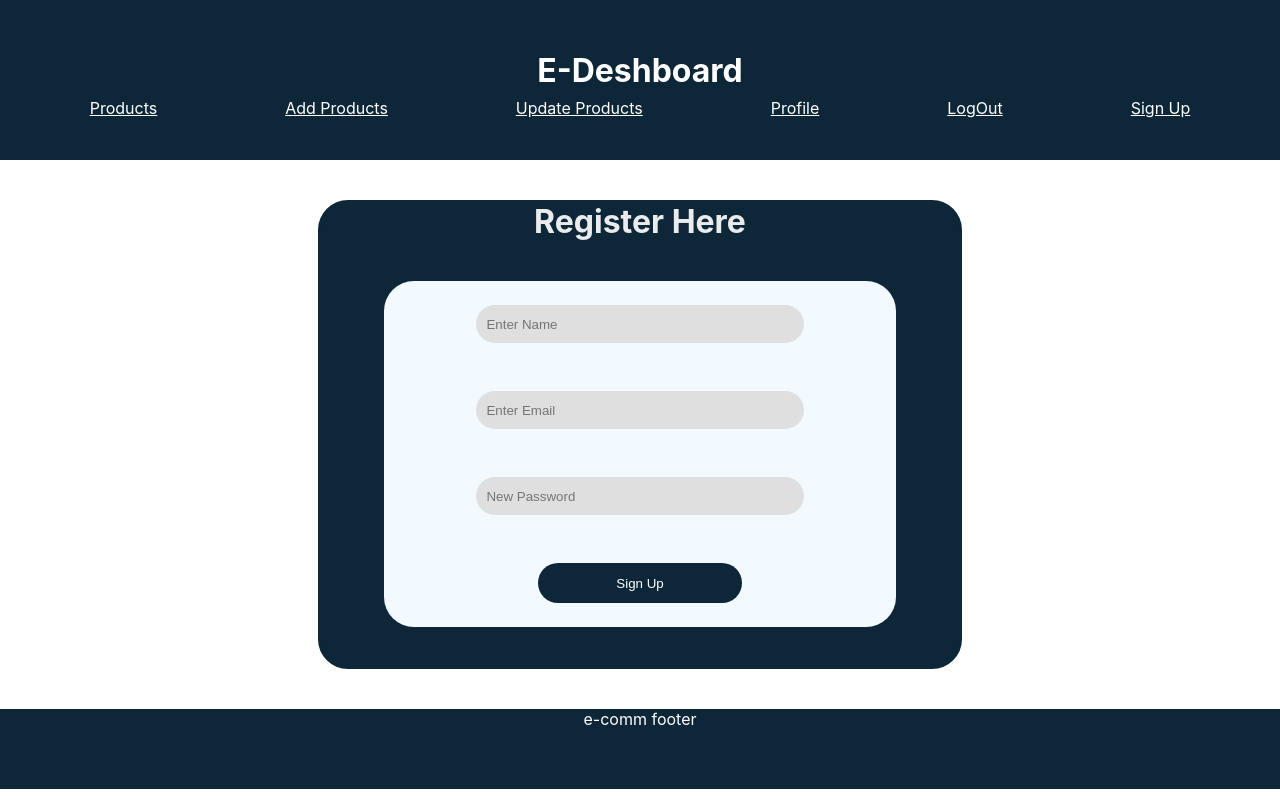
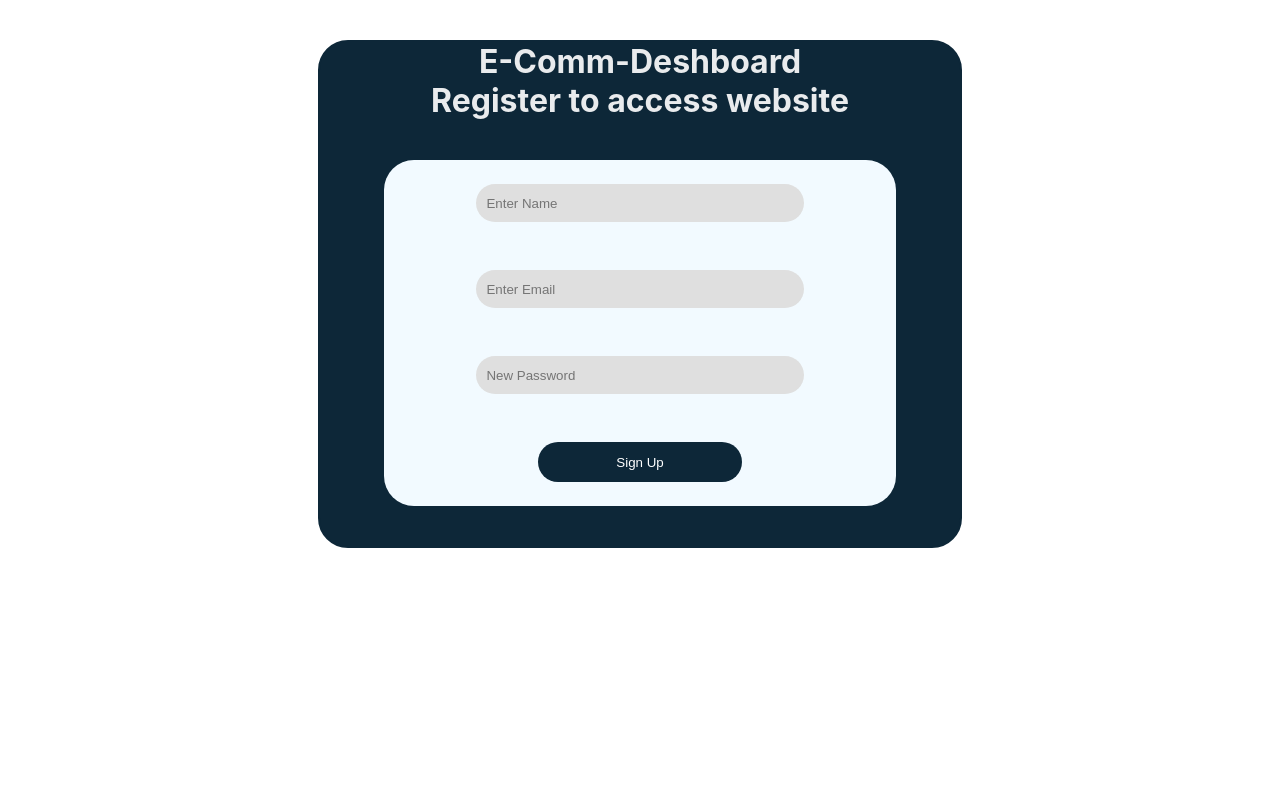
Before and after one commit to ERhoneydhiman/E-commerce-dashboard, a React (Create React App) app in the folder frontend/: page /signup in a window 1280 px wide. Built offline with nearby package versions, Linux system fonts and the light colour scheme; the HTML template or start-up script is replaced by a standard one.

Commit message:
add sign and logout function

```diff
--- a/frontend/src/App.js
+++ b/frontend/src/App.js
@@ -8,17 +8,22 @@ import UpdateProduct from './comps/UpdateProduct';
 import Profile from './comps/Profile';
 import Logout from './comps/Logout';
 import SignUp from './comps/SignUp';
+import PrivateComp from './comps/PrivateComp';
 
 const router = createBrowserRouter(
   createRoutesFromElements(
+    <>
+    <Route element={<PrivateComp/>}>
     <Route path='/' element={<Layout />}>
        <Route path='' element={<Products/>}/>
        <Route path='/addproduct' element={<AddProducts/>}/>
        <Route path='/updateproduct' element={<UpdateProduct/>}/>
        <Route path='/profile' element={<Profile/>}/>
        <Route path='/logout' element={<Logout/>}/>
-       <Route path='/signup' element={<SignUp/>}/>
     </Route>
+    </Route>
+    <Route path='/signup' element={<SignUp/>}/>
+    </>
   )
 )
 function App() {
--- a/frontend/src/comps/Header.js
+++ b/frontend/src/comps/Header.js
@@ -1,20 +1,25 @@
 import React from 'react'
-import { Link } from 'react-router-dom';
+import { Link, useNavigate } from 'react-router-dom';
 
 function Nav() {
+  const navigate = useNavigate();
+  const logout = () => {
+    localStorage.clear();
+    navigate('/signup')
+  }
+
   return (
     <div className='header'>
       <h1>E-Deshboard</h1>
       <div className="nav">
         <ul>
-            <li><Link to="/">Products</Link></li>
-            <li><Link to="/addproduct">Add Products</Link></li>
-            <li><Link to="/updateproduct">Update Products</Link></li>
-            <li><Link to="/profile">Profile</Link></li>
-            <li><Link to="/logout">LogOut</Link></li>
-            <li><Link to="/signup">Sign Up</Link></li>
+          <li><Link to="/">Products</Link></li>
+          <li><Link to="/addproduct">Add Products</Link></li>
+          <li><Link to="/updateproduct">Update Products</Link></li>
+          <li><Link to="/profile">Profile</Link></li>
+          <li><Link onClick={logout} to="/signup">LogOut</Link></li>
         </ul>
-        </div>
+      </div>
     </div>
   )
 }
--- /dev/null
+++ b/frontend/src/comps/PrivateComp.js
@@ -0,0 +1,14 @@
+import React from 'react'
+import { Navigate, Outlet } from 'react-router-dom'
+
+function PrivateComp() {
+    const auth = localStorage.getItem('user');
+
+    return (
+
+        auth ? <Outlet /> : <Navigate to="/signup"/>
+
+    )
+}
+
+export default PrivateComp
--- a/frontend/src/comps/SignUp.js
+++ b/frontend/src/comps/SignUp.js
@@ -1,5 +1,5 @@
-import React, { useState } from 'react';
-import {useNavigate} from 'react-router-dom'
+import React, { useState, useEffect } from 'react';
+import { useNavigate } from 'react-router-dom'
 
 function SignUp() {
     const [name, setName] = useState('');
@@ -7,6 +7,13 @@ function SignUp() {
     const [password, setPassword] = useState('');
     const [signupmsg, setSignupmsg] = useState()
     const navigate = useNavigate();
+
+    useEffect(() => {
+        const auth = localStorage.getItem('user');
+        if (auth) {
+          navigate('/')
+        }
+      })
 
     const collectData = async () => {
         const user = { name, email, password };
@@ -29,8 +36,9 @@ function SignUp() {
             console.log(result);
             setSignupmsg('User Sign Up Done')
 
-            if(response){
+            if (response) {
                 navigate('/')
+                localStorage.setItem("user", JSON.stringify(result))
             }
 
         } catch (error) {
@@ -41,7 +49,8 @@ function SignUp() {
 
     return (
         <div className='signup'>
-            <h1>Register Here</h1>
+            <h1>E-Comm-Deshboard</h1>
+            <h1>Register to access website</h1>
             <div className='form'>
                 <input
                     required
```
